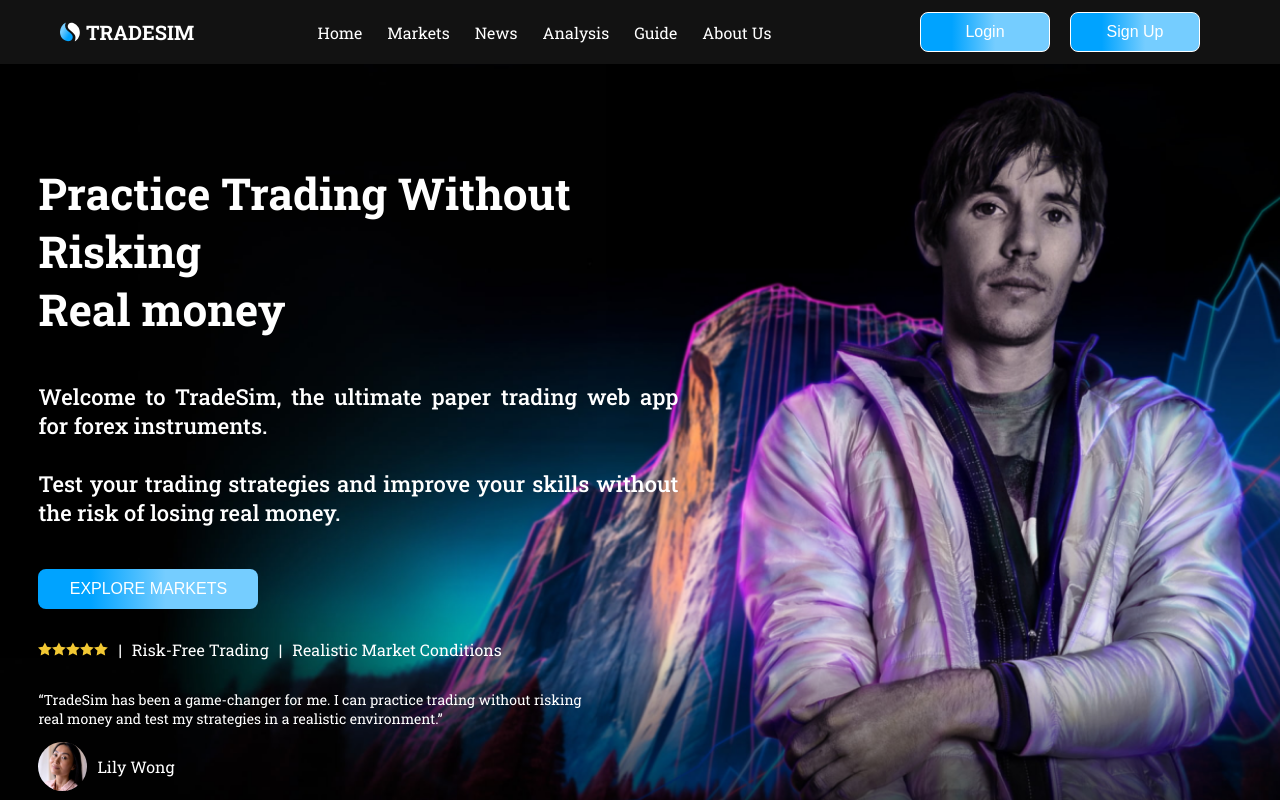
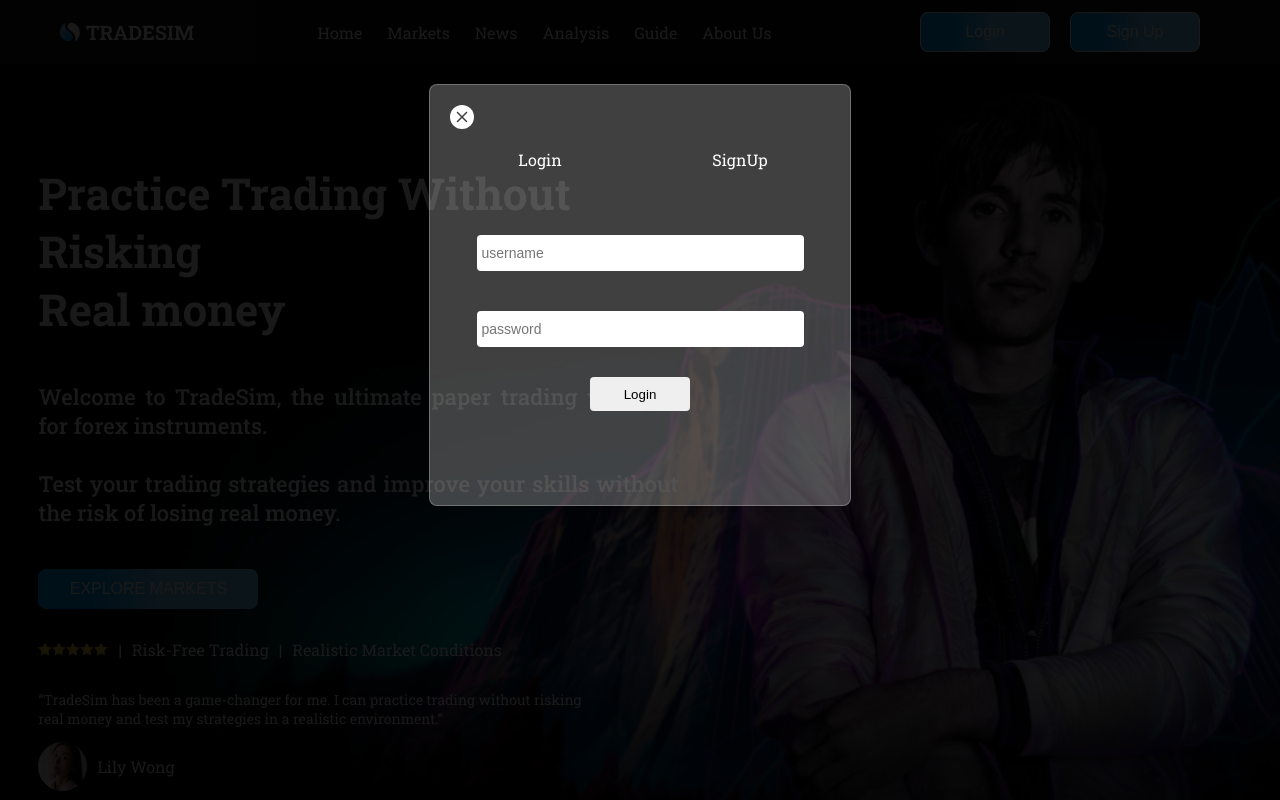
Before and after one commit to calebmutisya/TradeSim, a React (Create React App) app in the folder client/: page / in a window 1280 px wide. Both pictures are taken after a click on the button "Login". Shown: the top 800 px of the page. Built offline with nearby package versions, Linux system fonts and the light colour scheme.

Commit message:
Login and signup popup coded

```diff
--- a/client/src/components/Navbar.js
+++ b/client/src/components/Navbar.js
@@ -8,6 +8,20 @@ import xmark from '../assets/cross.svg'
 export default function Navbar() {
 
   const [sidebarVisible, setSidebarVisible] = useState(false);
+  const [showLogin, setShowLogin] = useState(true);
+  const [showCover, setShowCover] = useState(false)
+
+  const showSignup=()=> {
+    setShowCover(true);
+  }
+
+  const hideSignup=()=>{
+    setShowCover(false);
+  }
+
+  const toggleForm = () => {
+    setShowLogin(!showLogin);
+  };
 
   const showSidebar = () => {
     setSidebarVisible(true);
@@ -18,6 +32,7 @@ export default function Navbar() {
   };
 
   return (
+    <div>
       <nav>
         <div className='logo'>
           <img src={hamburgermenu} onClick={showSidebar} className='menuicon'/>
@@ -41,9 +56,34 @@ export default function Navbar() {
           <NavLink to="/about">About Us</NavLink>
         </div>
         <div className='btnsect'>
-        <button className='navbtn'>Login</button>
-        <button className='navbtn'>Sign Up</button>
+          <button className='navbtn' onClick={showSignup}>Login</button>
+          <button className='navbtn' onClick={showSignup}>Sign Up</button>
         </div>
       </nav>
+      <div className={showCover ? 'cover visible' : 'cover'}>
+        <div className='loginbox'>
+          <img className='xicon' onClick={hideSignup} src={xmark}/>
+          <div className='togglebtn'>
+            <div onClick={toggleForm}>Login</div>
+            <div onClick={toggleForm}>SignUp</div>
+          </div>
+          {showLogin ? (
+            <form className='login3'>
+              <input className='slot3' placeholder='username'/>
+              <input className='slot3' placeholder='password' type="password"/>
+              <button className='accessbtn'>Login</button>
+            </form>
+          ):(
+            <form className='signup3'>
+              <input className='slot' placeholder='username'/>
+              <input className='slot' placeholder='email'/>
+              <input className='slot' placeholder='password' type="password"/>
+              <input className='slot' placeholder='confirm password' type="password"/>
+              <button className='accessbtn'>SignUp</button>
+            </form>
+          )}
+        </div>
+      </div>
+    </div>
   )
 }
--- a/client/src/css/Navbar.css
+++ b/client/src/css/Navbar.css
@@ -112,6 +112,86 @@ nav{
     height: 24px;
     display: none;
 }
+.cover{
+    z-index: 10;
+    position: fixed;
+    top: 0;
+    width: 100vw;
+    height: 100vh;
+    z-index: 9;
+    background-color: rgb(0, 0, 0,0.9);
+    display: none;
+}
+ .cover.visible{
+    display: flex;
+ }
+
+.loginbox{
+    margin: auto;
+    width: 400px;
+    height: 400px;
+    border: 1px solid rgba(255, 255, 255, .25);
+    border-radius: 8px;
+    margin-top: 84px;
+    background-color: rgba(255, 255, 255, 0.25);
+    box-shadow: 0 0 10px 1px rgba(0, 0, 0, 0.25);
+    padding: 10px;
+}
+.togglebtn{
+    display: flex;
+    flex-direction: row;
+    margin-bottom: 20px;
+    justify-content: space-around;
+}
+.togglebtn div{
+    cursor: pointer;
+    width: 40%;
+    height: 32px;
+    text-align: center;
+    align-content: center;
+}
+.togglebtn div:hover{
+    background-color: rgba(0, 0, 0, 0.8);
+    border-radius: 4px;
+    transition: 0.15s;
+}
+.login3{
+    display: flex;
+    flex-direction: column;
+}
+.slot3{
+    width: 80%;
+    height: 34px;
+    margin: auto;
+    font-size: 14px;
+    border-radius: 4px;
+    border: none;
+    padding-left: 5px;
+    margin-top: 40px;
+}
+.signup3{
+    display: flex;
+    flex-direction: column;
+}
+.signup3 .slot{
+    width: 80%;
+    height: 34px;
+    margin: auto;
+    font-size: 14px;
+    border-radius: 4px;
+    border: none;
+    padding-left: 5px;
+    margin-bottom: 15px;
+}
+.accessbtn{
+    cursor: pointer;
+    width: 100px;
+    height: 34px;
+    margin: auto;
+    margin-top: 30px;
+    border-radius: 4px;
+    border: none;
+}
 
 @media (max-width: 1068px) {
     .logo {
```
Lines whose indentation alone changed are shown as unchanged.
